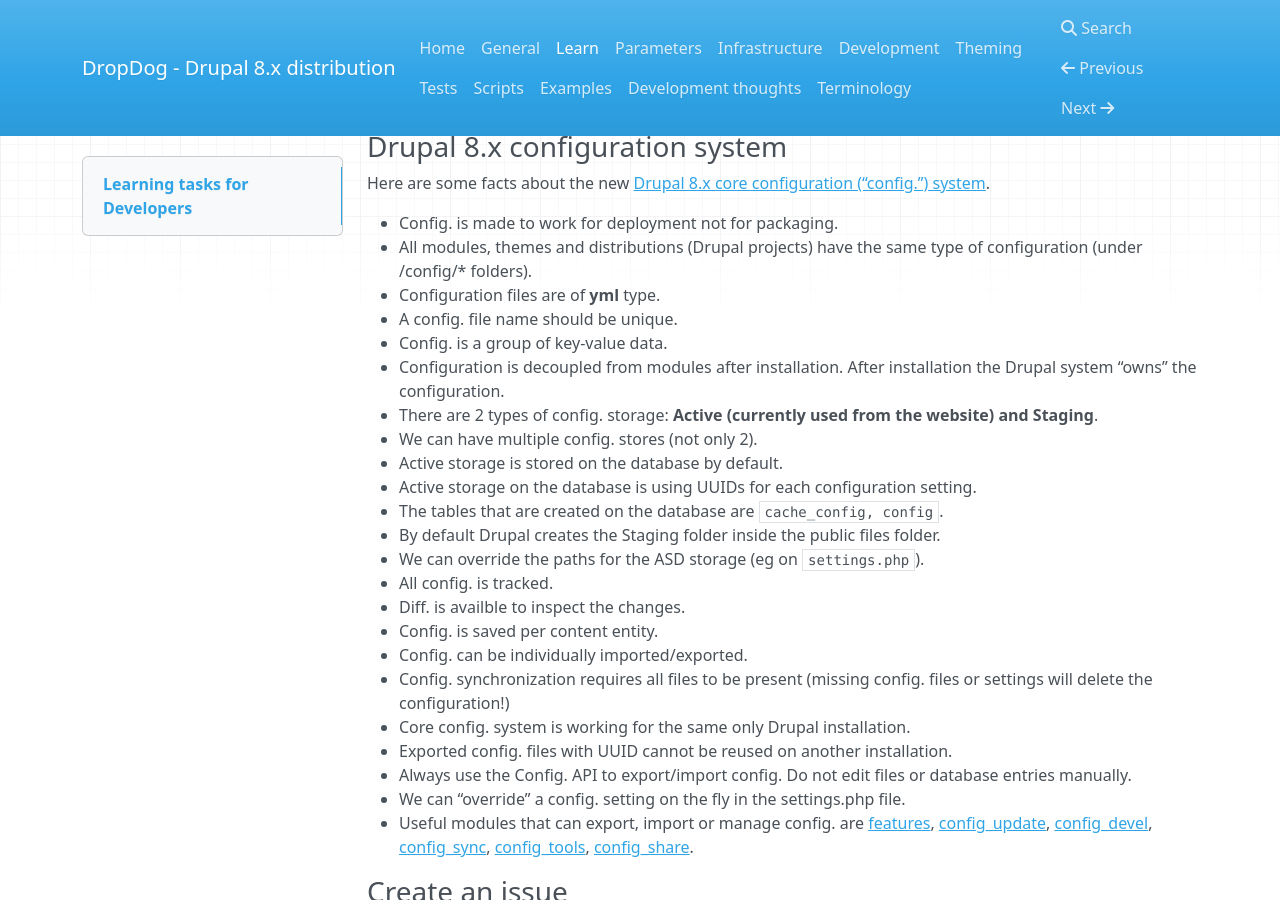
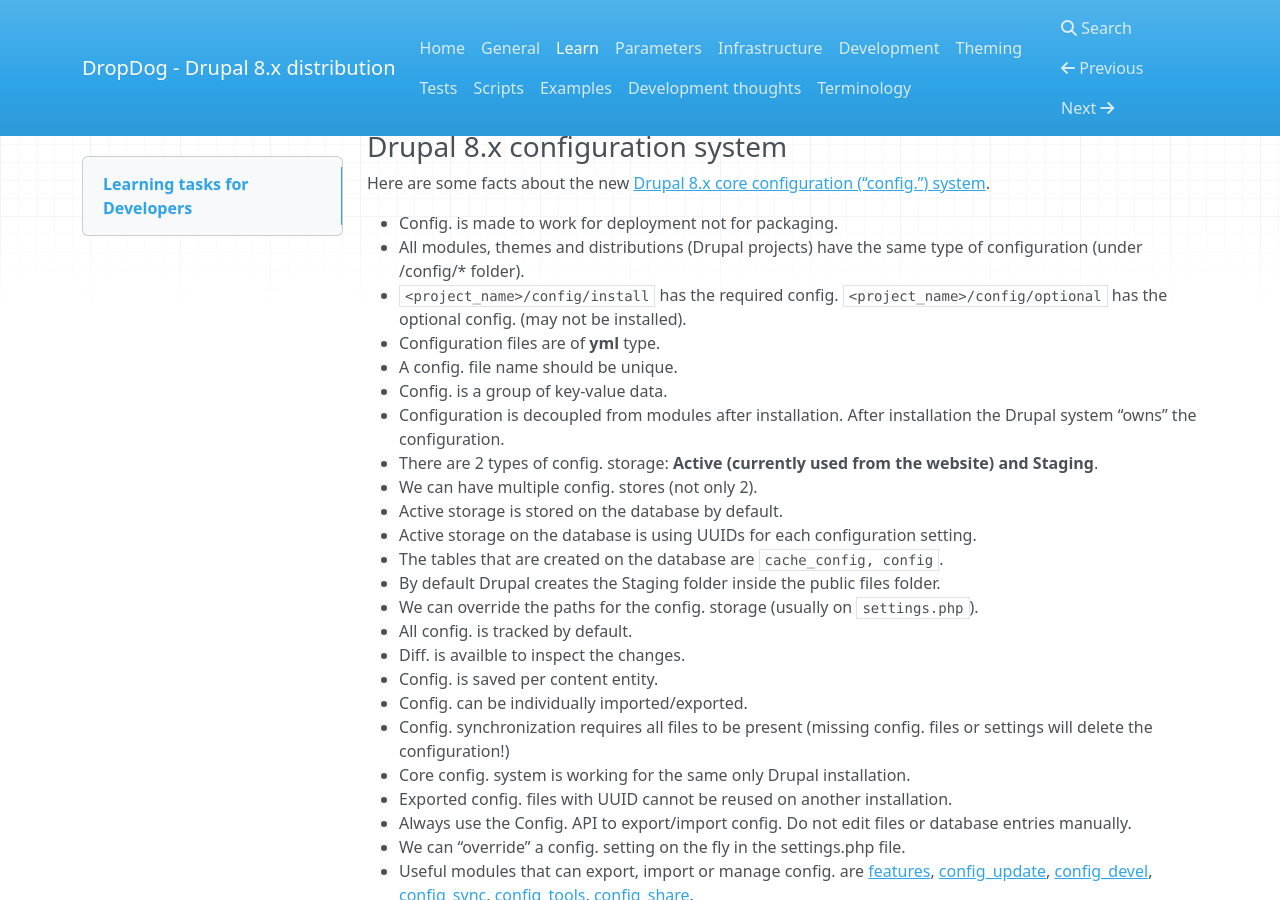
Before and after one commit to dropdog/docs, an MkDocs documentation site: the page built from docs/learn.md, in a window 1280 px wide and 900 px high, scrolled down 2656 px. Built offline with MkDocs 1.6.1, drawn with Linux system fonts in a browser that asks for light colours; nearby versions of some CDN libraries; old or Windows-style settings are respelled for this version of MkDocs.

Commit message:
Extending Config. API docs

````diff
--- a/docs/learn.md
+++ b/docs/learn.md
@@ -122,7 +122,8 @@ GUI Clients you can use. They are mostly used to see visual graphs of the commit
 Here are some facts about the new [Drupal 8.x core configuration ("config.") system](https://www.drupal.org/documentation/administer/config).
 
  - Config. is made to work for deployment not for packaging.
- - All modules, themes and distributions (Drupal projects) have the same type of configuration (under <project_name>/config/* folders).
+ - All modules, themes and distributions (Drupal projects) have the same type of configuration (under <project_name>/config/* folder).
+ - ```<project_name>/config/install``` has the required config. ```<project_name>/config/optional``` has the optional config. (may not be installed).
  - Configuration files are of **yml** type.
  - A config. file name should be unique.
  - Config. is a group of key-value data.
@@ -133,8 +134,8 @@ Here are some facts about the new [Drupal 8.x core configuration ("config.") sys
  - Active storage on the database is using UUIDs for each configuration setting.
  - The tables that are created on the database are ```cache_config, config```.
  - By default Drupal creates the Staging folder inside the public files folder.
- - We can override the paths for the ASD storage (eg on ```settings.php```).
- - All config. is tracked.
+ - We can override the paths for the config. storage (usually on ```settings.php```).
+ - All config. is tracked by default.
  - Diff. is availble to inspect the changes.
  - Config. is saved per content entity.
  - Config. can be individually imported/exported.
````
